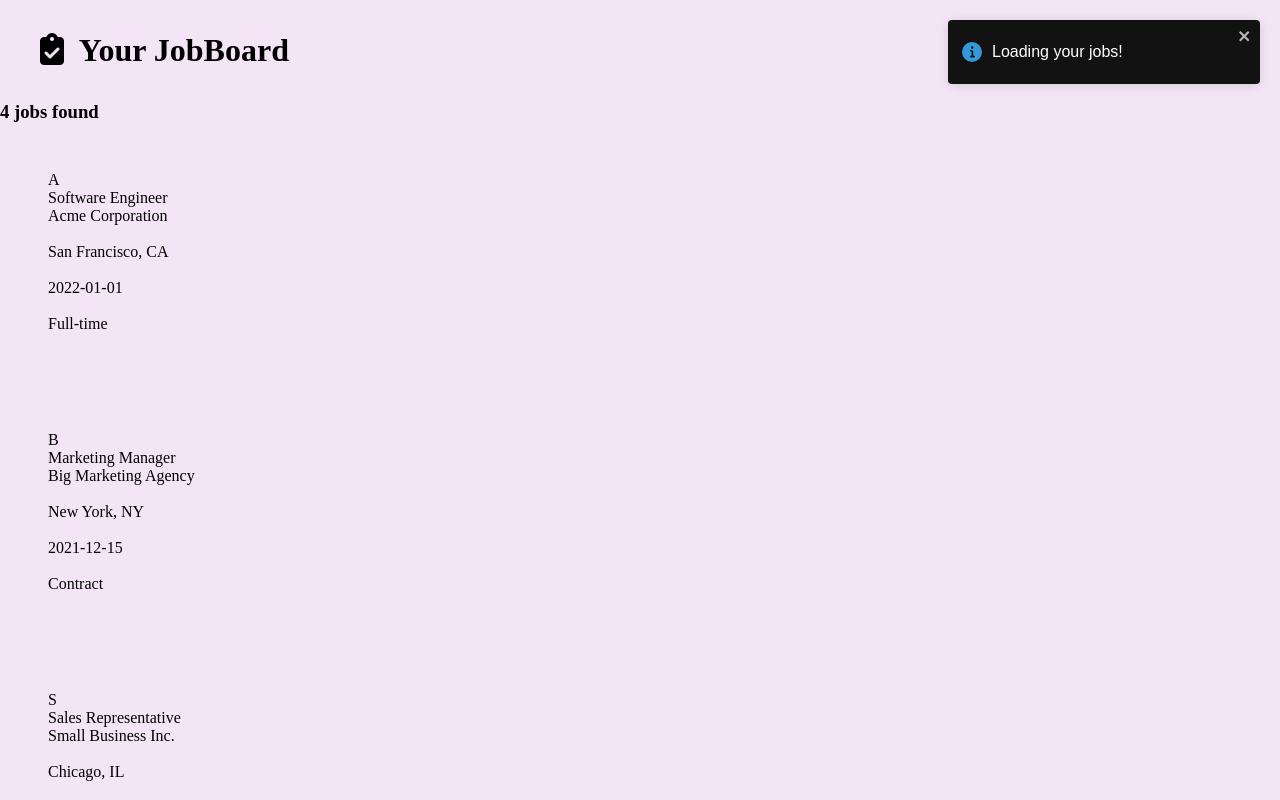
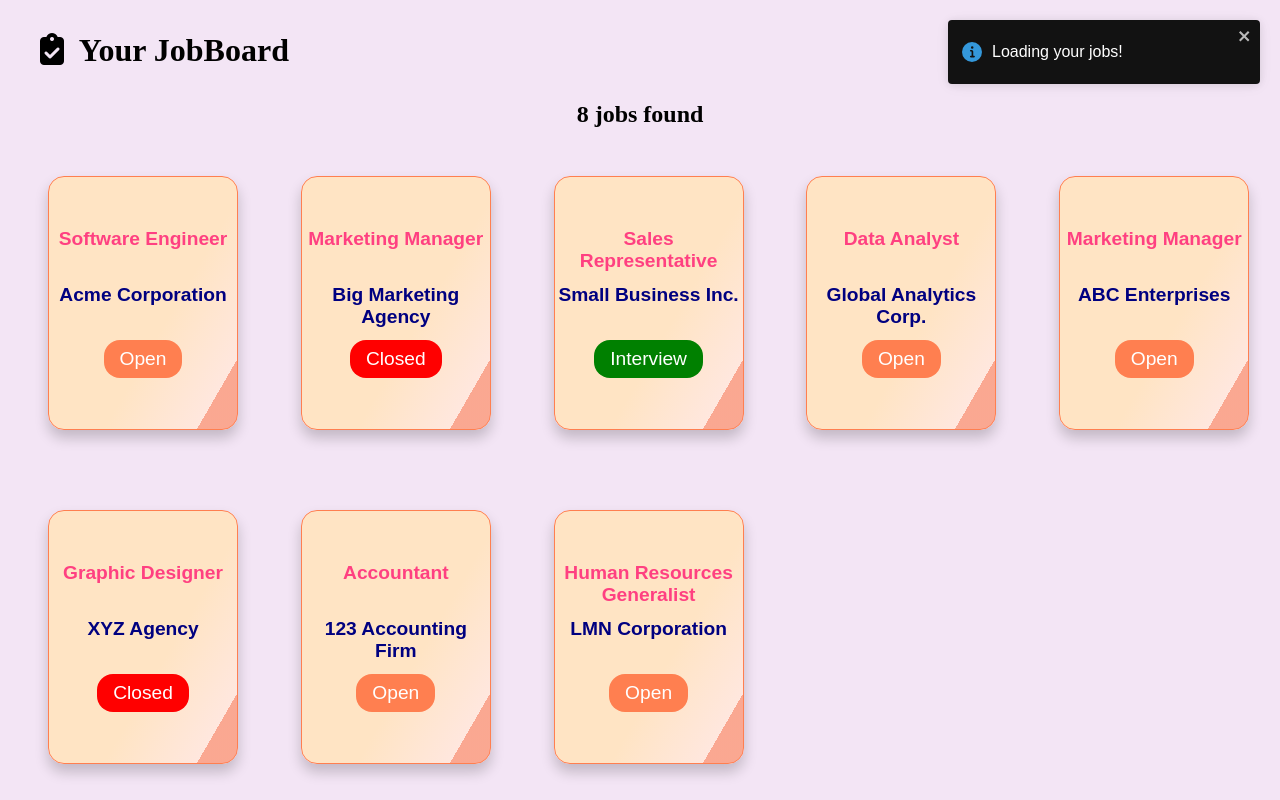
Before and after one commit to mzffrtp/jobboard-with-redux-tool-ki-and-scss-SASS, a React (Create React App) app: page / in a window 1280 px wide. Shown: the top 800 px of the page. Built offline with nearby package versions, Linux system fonts and the light colour scheme; data requests are answered from the project's data file.

Commit message:
job listing done

```diff
--- a/db.json
+++ b/db.json
@@ -23,7 +23,7 @@
       "position": "Sales Representative",
       "company": "Small Business Inc.",
       "location": "Chicago, IL",
-        "status": "Open",
+      "status": "Interview",
       "type": "Part-time",
       "dateApplied": "2022-02-01"
     },
@@ -35,6 +35,42 @@
       "status": "Open",
       "type": "Full-time",
       "dateApplied": "2022-03-01"
+    },
+    {
+      "id": 5,
+      "position": "Marketing Manager",
+      "company": "ABC Enterprises",
+      "location": "New York, NY",
+      "status": "Open",
+      "type": "Full-time",
+      "dateApplied": "2022-02-15"
+    },
+    {
+      "id": 6,
+      "position": "Graphic Designer",
+      "company": "XYZ Agency",
+      "location": "Los Angeles, CA",
+      "status": "Closed",
+      "type": "Freelance",
+      "dateApplied": "2022-03-01"
+    },
+    {
+      "id": 7,
+      "position": "Accountant",
+      "company": "123 Accounting Firm",
+      "location": "Chicago, IL",
+      "status": "Open",
+      "type": "Part-time",
+      "dateApplied": "2022-04-05"
+    },
+    {
+      "id": 8,
+      "position": "Human Resources Generalist",
+      "company": "LMN Corporation",
+      "location": "Seattle, WA",
+      "status": "Open",
+      "type": "Full-time",
+      "dateApplied": "2022-05-10"
     }
   ]
 }
--- a/src/pages/jobblist/jobList.jsx
+++ b/src/pages/jobblist/jobList.jsx
@@ -2,12 +2,12 @@ import React, { useEffect } from "react";
 import { useDispatch, useSelector } from "react-redux";
 import useApi from "../../components/hooks/useApi";
 import { setJobs } from "../../redux/jobSlice";
-import { ToastContainer, toast } from "react-toastify"
+import { toast } from "react-toastify"
 
 export default function JobbList() {
     const api = useApi();
     const dispatch = useDispatch();
-    const {jobState} = useSelector(state => state);
+    const { jobState } = useSelector(state => state);
     console.log(jobState);
 
     useEffect(() => {
@@ -28,12 +28,11 @@ export default function JobbList() {
                     progress: undefined,
                     theme: "colored",
                 });
-
             })
     }, [])
     return (
         <>
-       <h3>{jobState.jobs.length} jobs found</h3>
+            <h3 className="jobCount">{jobState.jobs.length} jobs found</h3>
             <section className="listSection">
                 {
                     !jobState.initialized ? (
@@ -50,37 +49,38 @@ export default function JobbList() {
                                     progress: undefined,
                                     theme: "dark",
                                 })
-                    }</>
+                            }
+                        </>
 
                     ) : (
-                   jobState.jobs.map((job,id)=>
+                        jobState.jobs.map((job, id) =>
                             <div key={id}>
-                    <div className="jobCard">
-                        <div className="head">
-                            <div className="letter">
-                                <p>{job.company[0]}</p>
-                            </div>
-                            <div>
+
+                                <div className="flip-card">
+                                    <div className="flip-card-inner">
+                                        <div className="flip-card-front">
+                                            <div className="title">
                                                     <p>{job.position}</p>
                                                     <p>{job.company}</p>
                                             </div>
+                                            <div className="status">
+                                                <p className={job.status}>{job.status}</p>
                                             </div>
-                        <div className="body">
+                                        </div>
+                                        <div className="flip-card-back">
                                             <div className="field">
-                                <img alt=""/>
+                                            <i className="fa-solid fa-location-dot"></i>
                                                 <p>{job.location}</p>
                                             </div>
                                             <div className="field">
-                                <img alt=""/>
+                                            <i className="fa-regular fa-calendar"></i>
                                                 <p>{job.dateApplied}</p>
                                             </div>
                                             <div className="field">
-                                <img alt=""/>
+                                            <i className="fa-solid fa-briefcase"></i>
                                                 <p>{job.type}</p>
+                                            </div>
 
-                            </div>
-                            <div className="field">
-                                <img alt=""/>
                                         </div>
                                     </div>
                                 </div>
--- a/src/styles/styles.css
+++ b/src/styles/styles.css
@@ -75,9 +75,97 @@ footer div {
   display: flex;
 }
 
+.jobCount {
+  text-align: center;
+  font-size: 1.5rem;
+}
+
 .listSection {
   display: grid;
-  grid-template-columns: repeat(auto-fit, minmax(40rem, 1fr));
+  grid-template-columns: repeat(auto-fit, minmax(10rem, 1fr));
   gap: 5rem;
   padding: 3rem;
+}
+
+.flip-card {
+  background-color: transparent;
+  width: 190px;
+  height: 254px;
+  perspective: 1000px;
+  font-family: sans-serif;
+}
+.flip-card .title {
+  font-size: 1.2em;
+  font-weight: 900;
+  text-align: center;
+  color: #FF4081;
+}
+.flip-card .title p {
+  height: 2.5rem;
+  margin-bottom: 1rem;
+}
+.flip-card .title p:last-of-type {
+  color: #000080;
+}
+.flip-card .flip-card-inner {
+  position: relative;
+  width: 100%;
+  height: 100%;
+  text-align: center;
+  transition: transform 0.8s;
+  transform-style: preserve-3d;
+}
+.flip-card .flip-card-inner:hover {
+  transform: rotateY(180deg);
+}
+.flip-card .flip-card-front, .flip-card .flip-card-back {
+  box-shadow: 0 8px 14px 0 rgba(0, 0, 0, 0.2);
+  position: absolute;
+  display: flex;
+  flex-direction: column;
+  justify-content: center;
+  width: 100%;
+  height: 100%;
+  -webkit-backface-visibility: hidden;
+  backface-visibility: hidden;
+  border: 1px solid coral;
+  border-radius: 1rem;
+}
+.flip-card .flip-card-front {
+  background: linear-gradient(120deg, bisque 60%, rgb(255, 231, 222) 88%, rgb(255, 211, 195) 40%, rgba(255, 127, 80, 0.603) 48%);
+  color: coral;
+}
+.flip-card .flip-card-front .status {
+  display: flex;
+  align-items: center;
+  justify-content: center;
+}
+.flip-card .flip-card-front .status p {
+  padding: 0.5rem 1rem;
+  font-size: 1.2rem;
+  border-radius: 1rem;
+  color: white;
+}
+.flip-card .flip-card-front .status .Interview {
+  background-color: green;
+}
+.flip-card .flip-card-front .status .Open {
+  background-color: #FF7F50;
+}
+.flip-card .flip-card-front .status .Closed {
+  background-color: red;
+}
+.flip-card .flip-card-back {
+  background: linear-gradient(120deg, rgb(255, 174, 145) 30%, coral 88%, bisque 40%, rgb(255, 185, 160) 78%);
+  color: white;
+  transform: rotateY(180deg);
+}
+.flip-card .flip-card-back .field {
+  display: flex;
+  gap: 1rem;
+  align-items: center;
+}
+.flip-card .flip-card-back .field i {
+  margin-bottom: 1rem;
+  width: 3rem;
 }/*# sourceMappingURL=styles.css.map */
--- a/src/styles/styles.scss
+++ b/src/styles/styles.scss
@@ -79,20 +79,123 @@ footer {
 
     p {
         margin-right: 2rem;
-
     }
 
     div {
         display: flex;
-
     }
 }
 
 //List sections
+.jobCount {
+text-align: center;
+font-size: 1.5rem;
+}
 
 .listSection {
     display: grid;
-    grid-template-columns: repeat(auto-fit, minmax(40rem, 1fr));
+    grid-template-columns: repeat(auto-fit, minmax(10rem, 1fr));
     gap:5rem;
     padding:3rem;
 }
+
+//flip card
+
+.flip-card {
+    background-color: transparent;
+    width: 190px;
+    height: 254px;
+    perspective: 1000px;
+    font-family: sans-serif;
+
+    .title {
+      font-size: 1.2em;
+      font-weight: 900;
+      text-align: center;
+      color: #FF4081;
+
+      p {
+        height: 2.5rem;
+        margin-bottom: 1rem;
+      }
+
+      p:last-of-type {
+        color: #000080;
+      }
+    }
+
+    .flip-card-inner {
+      position: relative;
+      width: 100%;
+      height: 100%;
+      text-align: center;
+      transition: transform 0.8s;
+      transform-style: preserve-3d;
+
+      &:hover {
+        transform: rotateY(180deg);
+      }
+    }
+
+    .flip-card-front, .flip-card-back {
+      box-shadow: 0 8px 14px 0 rgba(0,0,0,0.2);
+      position: absolute;
+      display: flex;
+      flex-direction: column;
+      justify-content: center;
+      width: 100%;
+      height: 100%;
+      -webkit-backface-visibility: hidden;
+      backface-visibility: hidden;
+      border: 1px solid coral;
+      border-radius: 1rem;
+    }
+
+    .flip-card-front {
+      background: linear-gradient(120deg, bisque 60%, rgb(255, 231, 222) 88%, rgb(255, 211, 195) 40%, rgba(255, 127, 80, 0.603) 48%);
+      color: coral;
+
+      .status {
+        display: flex;
+        align-items: center;
+        justify-content: center;
+        p {
+            padding: 0.5rem 1rem;
+            font-size: 1.2rem;
+            border-radius: 1rem;
+            color:white
+        }
+
+        .Interview {
+            background-color: green;
+        }
+
+        .Open{
+            background-color:#FF7F50;
+        }
+
+        .Closed{
+            background-color: red;
+        }
+      }
+    }
+
+    .flip-card-back {
+      background: linear-gradient(120deg, rgb(255, 174, 145) 30%, coral 88%, bisque 40%, rgb(255, 185, 160) 78%);
+      color: white;
+      transform: rotateY(180deg);
+
+      .field {
+        display: flex;
+        gap:1rem;
+        align-items: center;
+
+        i {
+            margin-bottom: 1rem;
+            width: 3rem;
+        }
+      }
+
+
+    }
+  }
```
Also changed, not shown: 1 other file (tests, documents, lock files or other folders). Lines whose indentation alone changed are shown as unchanged.
